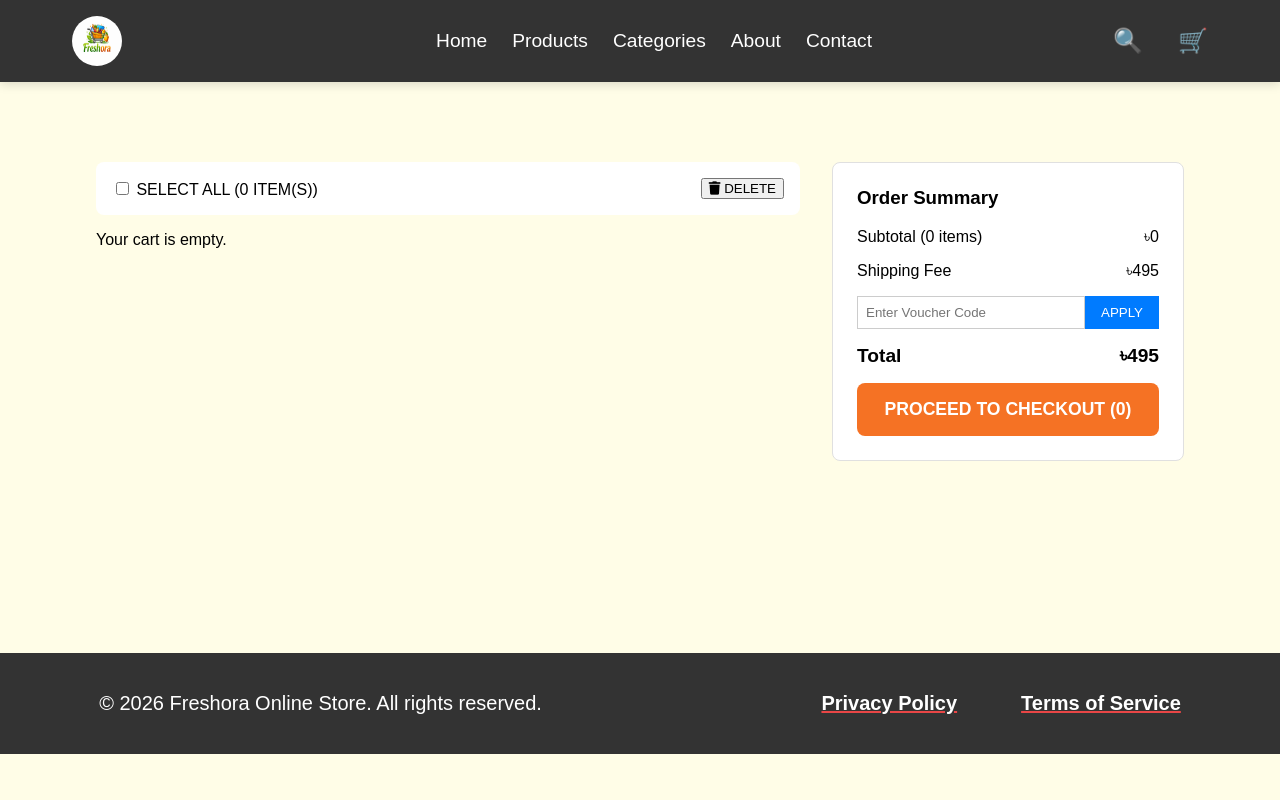
After one commit to ahmednabeen/ecommerce, a Django app: page /cart/ in a window 1280 px wide. The commit adds this page. Run offline with Django 5.2, Linux system fonts and the light colour scheme.

Commit message:
create cart_detail page & confige the cart

```diff
--- a/myapp/templates/base.html
+++ b/myapp/templates/base.html
@@ -37,9 +37,11 @@
                     </div>
 
                     <div class="cart-container">
-                        <a href="#" class="cart-icon">
+                        <a href="{% url 'view_cart' %}" class="cart-icon">
                             &#128722;
-                            <span class="cart-badge" id="cartBadge">0</span>
+                            <span id="cartBadge" class="cart-badge {% if cart_count %}active{% endif %}">
+                                {{ cart_count|default:0 }}
+                            </span>
                         </a>
                     </div>
                 </div>
--- /dev/null
+++ b/myapp/templates/cart_detail.html
@@ -0,0 +1,73 @@
+{% extends 'base.html' %}
+{% load static %}
+
+{% block title %}Your Shopping Cart{% endblock %}
+
+{% block content %}
+<div class="cart-page-container">
+    <div class="cart-items-list">
+        <div class="cart-header">
+            <label><input type="checkbox" id="select-all"> SELECT ALL ({{ cart_items|length }} ITEM(S))</label>
+            <button class="delete-btn"><i class="fas fa-trash"></i> DELETE</button>
+        </div>
+
+        {% for item in cart_items %}
+        <div class="cart-shop-group">
+            <div class="shop-header">
+                <input type="checkbox" class="shop-select">
+                <i class="fas fa-store"></i> {{ item.product.vendor.name|default:"Store" }}
+            </div>
+
+            <!-- UPDATED: Added data-product-id attribute -->
+            <div class="cart-item-card" data-product-id="{{ item.product.id }}">
+                <input type="checkbox" class="item-select">
+                <img src="{{ item.product.image.url }}" alt="{{ item.product.name }}" class="item-image">
+                <div class="item-details">
+                    <p class="item-name">{{ item.product.name }}</p>
+                    <p class="item-meta">No Brand, Color Family: Black</p> {# Example meta #}
+                </div>
+                <div class="item-price" data-price="{{ item.product.price }}"> {# Added data-price for easier JS access #}
+                    <span class="current-price">৳{{ item.product.price }}</span>
+                    <span class="original-price">৳{{ item.product.original_price|default:'' }}</span>
+                </div>
+                <div class="item-actions">
+                    <button class="wishlist-btn"><i class="far fa-heart"></i></button>
+                    <button class="delete-item-btn" aria-label="Remove item">
+                        <i class="far fa-trash-alt"></i>
+                    </button>
+                </div>
+                <div class="quantity-selector">
+                    <button class="quantity-btn minus" aria-label="Decrease quantity">-</button>
+                    <!-- UPDATED: Added readonly attribute -->
+                    <input type="text" class="quantity-input" value="{{ item.quantity }}" readonly>
+                    <button class="quantity-btn plus" aria-label="Increase quantity">+</button>
+                </div>
+            </div>
+        </div>
+        {% empty %}
+            <p>Your cart is empty.</p>
+        {% endfor %}
+    </div>
+
+    <div class="order-summary">
+        <h3>Order Summary</h3>
+        <div class="summary-row">
+            <span id="subtotal-label">Subtotal ({{ cart_items|length }} items)</span>
+            <span id="subtotal-price">৳{{ total_price }}</span>
+        </div>
+        <div class="summary-row">
+            <span>Shipping Fee</span>
+            <span id="shipping-fee">৳{{ shipping_fee }}</span>
+        </div>
+        <div class="voucher-section">
+            <input type="text" placeholder="Enter Voucher Code">
+            <button>APPLY</button>
+        </div>
+        <div class="summary-row total">
+            <span>Total</span>
+            <span id="grand-total">৳{{ grand_total }}</span>
+        </div>
+        <button class="checkout-btn" id="checkout-btn">PROCEED TO CHECKOUT ({{ cart_items|length }})</button>
+    </div>
+</div>
+{% endblock %}
--- a/myapp/urls.py
+++ b/myapp/urls.py
@@ -11,4 +11,8 @@ urlpatterns = [
     path('privacy-policy/', views.privacy_policy_page, name='privacy_policy'), # privacy-policy page
     path('terms-of-service/', views.terms_of_service_page, name='terms_of_service'), #terms-of-service page
     path('product/<int:product_id>/', views.product_detail, name='product_detail'),  #product_detail
+    path('cart/', views.view_cart, name='view_cart'), # Cart page
+    path('cart/add/<int:product_id>/', views.add_to_cart, name='add_to_cart'),  # Cart Page
+    path('cart/update/', views.update_cart, name='update_cart'), # Cart Page
+    path('cart/remove/', views.remove_from_cart, name='remove_from_cart'), # delete button active in cart
 ]
--- a/myapp/views.py
+++ b/myapp/views.py
@@ -1,6 +1,10 @@
 from django.shortcuts import render, get_object_or_404
+from .models import Category, Product
 from django.core.paginator import Paginator, EmptyPage, PageNotAnInteger
-from .models import Category, Product
+from django.http import JsonResponse
+import json
+from django.views.decorators.http import require_POST
+
 
 # --- HOME PAGE VIEW ---
 def home(request):
@@ -103,3 +107,96 @@ def privacy_policy_page(request):
     return render(request, 'privacy_policy.html')
 def terms_of_service_page(request):
     return render(request, 'terms_of_service.html')
+
+# ------------- CART PAGE VIEW ---------------
+
+def add_to_cart(request, product_id ):
+    cart = request.session.get('cart', {})
+    product = get_object_or_404(Product, id=product_id)
+
+    product_id_str = str(product_id)
+
+    quantity = int(request.POST.get('quantity', 1))
+
+    if product_id_str in cart:
+        cart[product_id_str]['quantity'] += quantity
+    else:
+        cart[product_id_str] = {'quantity': quantity, 'price': str(product.price)}
+    request.session['cart'] = cart
+
+    return JsonResponse({'status': 'success', 'message': 'Item added to cart'})
+
+def view_cart(request):
+    cart = request.session.get('cart', {})
+    cart_count = sum(item['quantity'] for item in cart.values())
+    cart_items = []
+    total_price = 0
+
+    # This part of your logic is correct
+    for product_id, item in cart.items():
+        # Make sure you have a Product model imported
+        product = get_object_or_404(Product, id=int(product_id))
+        item_total = product.price * item['quantity']
+        cart_items.append({
+            'product': product,
+            'quantity': item['quantity'],
+            'item_total': item_total,
+        })
+        total_price += item_total
+
+    # Define the context dictionary
+    context = {
+    'cart_items': cart_items,
+    'total_price': total_price,
+    'shipping_fee': 495,
+    'grand_total': total_price + 495,
+    'cart_count': cart_count,
+    }
+
+    # Pass the context dictionary to the render function
+    return render(request, 'cart_detail.html', context)
+
+@require_POST # Ensures this view only accepts POST requests
+def update_cart(request):
+    try:
+        # Load the JSON data sent from the frontend
+        data = json.loads(request.body)
+        product_id = str(data.get('product_id'))
+        new_quantity = int(data.get('quantity'))
+
+        cart = request.session.get('cart', {})
+
+        if product_id in cart:
+            if new_quantity > 0:
+                cart[product_id]['quantity'] = new_quantity
+                request.session['cart'] = cart
+                # You can recalculate totals here and send them back if you want
+                return JsonResponse({'status': 'success', 'message': 'Cart updated.'})
+            else:
+                # If quantity is 0 or less, remove the item (optional)
+                del cart[product_id]
+                request.session['cart'] = cart
+                return JsonResponse({'status': 'success', 'message': 'Item removed.'})
+        else:
+            return JsonResponse({'status': 'error', 'message': 'Product not in cart.'}, status=404)
+
+    except Exception as e:
+        return JsonResponse({'status': 'error', 'message': str(e)}, status=500)
+
+@require_POST
+def remove_from_cart(request):
+    try:
+        data = json.loads(request.body)
+        product_id = str(data.get('product_id'))
+
+        cart = request.session.get('cart', {})
+
+        if product_id in cart:
+            del cart[product_id]
+            request.session['cart'] = cart
+            return JsonResponse({'status': 'success'})
+
+        return JsonResponse({'status': 'error', 'message': 'Item not found'}, status=404)
+
+    except Exception as e:
+        return JsonResponse({'status': 'error', 'message': str(e)}, status=500)
--- a/static/css/style.css
+++ b/static/css/style.css
@@ -1971,6 +1971,102 @@ footer {
     }
 }
 
+/* ======================================================================
+   Cart_detail.html Page CSS
+   ====================================================================== */
+
+.cart-page-container {
+    display: grid;
+    grid-template-columns: 2fr 1fr;
+    gap: 2rem;
+    max-width: 1400px;
+    margin: 5rem 5rem;
+    padding: 0 1rem;
+    margin-bottom: 12rem;
+}
+
+/* --- Left Side: Cart Items --- */
+.cart-items-list .cart-header {
+    display: flex;
+    justify-content: space-between;
+    align-items: center;
+    padding: 1rem;
+    background-color: #fff;
+    border-radius: 8px;
+    margin-bottom: 1rem;
+}
+
+.cart-shop-group {
+    background-color: #fff;
+    border-radius: 8px;
+    margin-bottom: 1rem;
+    border: 1px solid #e0e0e0;
+}
+
+.shop-header {
+    padding: 1rem;
+    border-bottom: 1px solid #f0f0f0;
+}
+
+.cart-item-card {
+    display: grid;
+    grid-template-columns: auto 1fr auto auto auto;
+    gap: 1rem;
+    align-items: center;
+    padding: 1.5rem 1rem;
+}
+
+.item-image {
+    width: 80px;
+    height: 80px;
+    object-fit: cover;
+    border-radius: 8px;
+}
+
+.item-name { font-weight: 600; }
+.item-meta { font-size: 0.9rem; color: #757575; }
+.current-price { font-size: 1.1rem; font-weight: 600; color: #f57224; }
+.original-price { text-decoration: line-through; color: #757575; font-size: 0.9rem; }
+
+.quantity-selector { display: flex; align-items: center; }
+.quantity-btn { border: 1px solid #e0e0e0; background: #fff; width: 30px; height: 30px; cursor: pointer; }
+.quantity-input { width: 40px; text-align: center; border: 1px solid #e0e0e0; height: 28px; }
+
+/* --- Right Side: Order Summary --- */
+.order-summary {
+    background-color: #fff;
+    padding: 1.5rem;
+    border-radius: 8px;
+    height: fit-content; /* Makes it stick to the top */
+    border: 1px solid #e0e0e0;
+}
+
+.order-summary h3 { margin-top: 0; }
+.summary-row { display: flex; justify-content: space-between; margin-bottom: 1rem; }
+.summary-row.total { font-weight: bold; font-size: 1.2rem; }
+.voucher-section { display: flex; margin-bottom: 1rem; }
+.voucher-section input { flex-grow: 1; border: 1px solid #ccc; padding: 0.5rem; }
+.voucher-section button { background-color: #007bff; color: white; border: none; padding: 0.5rem 1rem; }
+.checkout-btn {
+    width: 100%;
+    padding: 1rem;
+    background-color: #f57224;
+    color: white;
+    border: none;
+    border-radius: 8px;
+    font-size: 1.1rem;
+    font-weight: 600;
+    cursor: pointer;
+}
+
+/* Add responsive styles */
+@media (max-width: 992px) {
+    .cart-page-container {
+        grid-template-columns: 1fr; /* Stack them on smaller screens */
+    }
+}
+
+
 
 /* ======================================================================
    Responsive Design CSS
--- a/static/js/script.js
+++ b/static/js/script.js
@@ -1,27 +1,38 @@
-document.addEventListener('DOMContentLoaded', (event) => {
+// -------- CSRF HELPER (ONLY ONCE) --------
+function getCookie(name) {
+    let cookieValue = null;
+    if (document.cookie && document.cookie !== '') {
+        const cookies = document.cookie.split(';');
+        for (let cookie of cookies) {
+            cookie = cookie.trim();
+            if (cookie.startsWith(name + '=')) {
+                cookieValue = decodeURIComponent(cookie.substring(name.length + 1));
+                break;
+            }
+        }
+    }
+    return cookieValue;
+}
+const csrftoken = getCookie('csrftoken');
 
-    // --- Hamburger Menu Functionality ---
+document.addEventListener('DOMContentLoaded', () => {
+
+    // -------- Hamburger Menu --------
     const hamburger = document.querySelector('.hamburger');
     const navLinks = document.querySelector('.nav-links');
-
-    // Check if both hamburger and nav-links exist
     if (hamburger && navLinks) {
         hamburger.addEventListener('click', () => {
             navLinks.classList.toggle('active');
         });
     }
 
-    // --- Search Bar Functionality ---
+    // -------- Search Bar --------
     const searchBtn = document.getElementById('searchBtn');
     const searchInput = document.getElementById('searchInput');
-
-    // Check if search elements exist on the page
     if (searchBtn && searchInput) {
         const searchContainer = searchInput.parentElement;
-
         searchBtn.addEventListener('click', () => {
             const isActive = searchInput.classList.toggle('active');
-
             if (isActive) {
                 searchInput.focus();
                 searchContainer.insertBefore(searchInput, searchBtn);
@@ -29,23 +40,128 @@ document.addEventListener('DOMContentLoaded', (event) => {
         });
     }
 
-    // --- Shopping Cart Functionality ---
+    // =================================================
+    // ✅ REAL ADD TO CART (FIXED)
+    // =================================================
     const addToCartButtons = document.querySelectorAll('.add-to-cart-btn');
     const cartBadge = document.getElementById('cartBadge');
 
-    // Check if cart elements exist on the page
-    if (addToCartButtons.length > 0 && cartBadge) {
-        let itemCount = parseInt(cartBadge.textContent) || 0;
+    addToCartButtons.forEach(button => {
+        button.addEventListener('click', () => {
 
-        addToCartButtons.forEach(button => {
-            button.addEventListener('click', () => {
-                itemCount++;
-                cartBadge.textContent = itemCount;
-                // The 'active' class on the badge is good for animations
-                if (!cartBadge.classList.contains('active')) {
+            const productId = button.dataset.productId;
+
+            fetch(`/cart/add/${productId}/`, {
+                method: 'POST',
+                headers: {
+                    'X-CSRFToken': csrftoken
+                },
+                body: new URLSearchParams({
+                    'quantity': 1
+                })
+            })
+            .then(response => response.json())
+            .then(data => {
+                if (data.status === 'success') {
+                    let currentCount = parseInt(cartBadge.textContent) || 0;
+                    cartBadge.textContent = currentCount + 1;
                     cartBadge.classList.add('active');
                 }
+            })
+            .catch(error => console.error('Add to cart error:', error));
+        });
+    });
+
+    // =================================================
+    // ✅ CART DETAIL PAGE – QUANTITY UPDATE (UNCHANGED)
+    // =================================================
+    const allQuantitySelectors = document.querySelectorAll('.quantity-selector');
+
+    if (allQuantitySelectors.length > 0) {
+
+        function updateCartOnServer(productId, newQuantity) {
+            fetch('/cart/update/', {
+                method: 'POST',
+                headers: {
+                    'Content-Type': 'application/json',
+                    'X-CSRFToken': csrftoken
+                },
+                body: JSON.stringify({
+                    product_id: productId,
+                    quantity: newQuantity
+                })
+            })
+            .then(response => response.json())
+            .then(data => {
+                if (data.status !== 'success') {
+                    console.error('Cart update failed:', data.message);
+                }
+            })
+            .catch(error => console.error('Update error:', error));
+        }
+
+        allQuantitySelectors.forEach(selector => {
+            const minusBtn = selector.querySelector('.minus');
+            const plusBtn = selector.querySelector('.plus');
+            const quantityInput = selector.querySelector('.quantity-input');
+            const cartItemCard = selector.closest('.cart-item-card');
+            const productId = cartItemCard.dataset.productId;
+
+            minusBtn.addEventListener('click', () => {
+                let qty = parseInt(quantityInput.value);
+                if (qty > 1) {
+                    qty--;
+                    quantityInput.value = qty;
+                    updateCartOnServer(productId, qty);
+                }
+            });
+
+            plusBtn.addEventListener('click', () => {
+                let qty = parseInt(quantityInput.value);
+                qty++;
+                quantityInput.value = qty;
+                updateCartOnServer(productId, qty);
             });
         });
     }
 });
+
+// =================================================
+// ✅ REMOVE ITEM FROM CART
+// =================================================
+const deleteButtons = document.querySelectorAll('.delete-item-btn');
+
+deleteButtons.forEach(button => {
+    button.addEventListener('click', () => {
+
+        const cartItemCard = button.closest('.cart-item-card');
+        const productId = cartItemCard.dataset.productId;
+
+        fetch('/cart/remove/', {
+            method: 'POST',
+            headers: {
+                'Content-Type': 'application/json',
+                'X-CSRFToken': csrftoken
+            },
+            body: JSON.stringify({
+                product_id: productId
+            })
+        })
+        .then(response => response.json())
+        .then(data => {
+            if (data.status === 'success') {
+                cartItemCard.closest('.cart-shop-group').remove();
+
+                // Update badge
+                const cartBadge = document.getElementById('cartBadge');
+                let count = parseInt(cartBadge.textContent) || 0;
+                cartBadge.textContent = Math.max(count - 1, 0);
+
+                if (cartBadge.textContent === '0') {
+                    cartBadge.classList.remove('active');
+                }
+            }
+        })
+        .catch(err => console.error('Delete error:', err));
+    });
+});
```
Also changed, not shown: myapp/templates/product_detail.html (+2 -6 lines), db.sqlite3.
